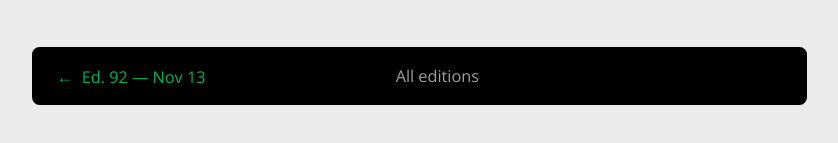
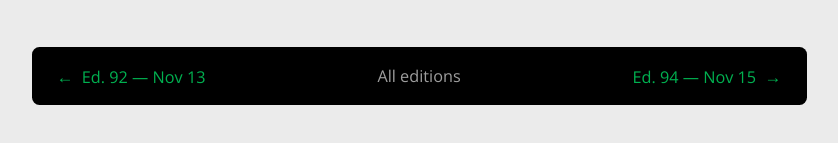
Before and after one commit to newrealmbrewing/nrbc-compliance-brief-site, a plain HTML site: page editions/2026-11-14.html in a window 1280 px wide. Shown: the part 3090-3233 px from the top of the page, without its empty margins (221-1059 px from the left). Drawn offline with Linux system fonts and the light colour scheme.

Commit message:
Vol. 1, Ed. 94 — 2026-11-15

```diff
--- a/editions/2026-11-14.html
+++ b/editions/2026-11-14.html
@@ -124,7 +124,7 @@
 <p>Around the states: incoming Texas officials say THC regulation is a priority for the twenty twenty-seven session. Lieutenant Governor-elect Vikki Goodwin said she is not interested in a full ban, while the restrictive agency rules adopted after last year&#x27;s veto remain under court challenge.</p>
 <p>On the radar: a Chicago federal court hearing on Illinois hemp rules November nineteenth, and the second phase of the federal hemp definition on December eleventh.</p>
 <p>Full details and source links are in today&#x27;s email. This update is for general information only — it is not legal advice.</p></details>
-<nav class="edition-nav"><a class="prev" rel="prev" href="2026-11-13.html">&larr;&nbsp; Ed. 92 &mdash; Nov 13</a><a class="all" href="../">All editions</a><span class="next off"></span></nav>
+<nav class="edition-nav"><a class="prev" rel="prev" href="2026-11-13.html">&larr;&nbsp; Ed. 92 &mdash; Nov 13</a><a class="all" href="../">All editions</a><a class="next" rel="next" href="2026-11-15.html">Ed. 94 &mdash; Nov 15 &nbsp;&rarr;</a></nav>
 </div>
 </body>
 </html>
```
